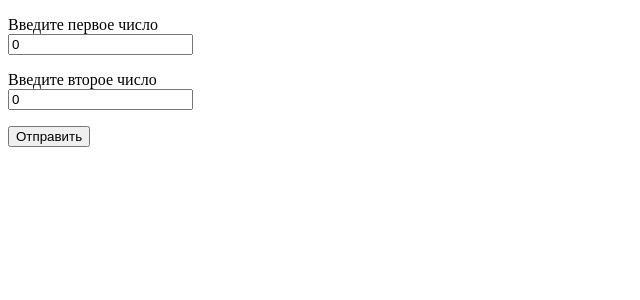
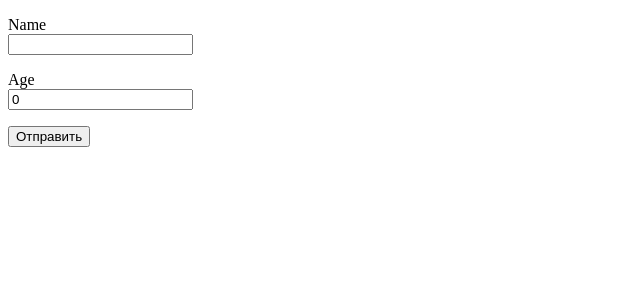
Before and after one commit to martnemov/angular-metanit, an Angular app: page / in a window 1280 px wide. Shown: the top 300 px of the page, without its empty margins (0-640 px from the left). Built offline with nearby package versions, Linux system fonts and the light colour scheme.

Commit message:
Add http lesson

```diff
--- a/src/app/app.component.ts
+++ b/src/app/app.component.ts
@@ -1,9 +1,10 @@
-import {Component, OnInit} from "@angular/core";
+import {Component} from "@angular/core";
 import {FormsModule} from "@angular/forms";
 import {DataService} from "./data.service";
 import {DataComponent} from "./data.component";
 import {LogService} from "./log.service";
 import {HttpService} from "./http.service";
+import {User} from "./user";
 
 @Component({
     selector: "my-app",
@@ -13,43 +14,43 @@ import {HttpService} from "./http.service";
     template: `
         <div>
             <p>
-                <label>Введите первое число</label><br>
-                <input type="number" name="num1" [(ngModel)]="num1"/>
+                <label>Name</label><br>
+                <input type="text" name="name" [(ngModel)]="user.name"/>
             <p>
             <p>
-                <label>Введите второе число</label><br>
-                <input type="number" name="num2" [(ngModel)]="num2"/>
+                <label>Age</label><br>
+                <input type="number" name="age" [(ngModel)]="user.age"/>
             </p>
-            <button (click)="submit()">Отправить</button>
+            <button (click)="submit(this.user)">Отправить</button>
         </div>
         @if (done) {
-            <div>Сумма: {{ sum }}</div>
+            <h3>Ответ сервера</h3>
+            <div>
+                Имя: {{ receivedUser?.name }}<br>
+                Возраст: {{ receivedUser?.age }}
+            </div>
         }
     `,
     styles: [`h1 {
         color: black;
     }`]
 })
-export class AppComponent implements OnInit {
-    num1 = 0;
-    num2 = 0;
-    done = false;
-    sum: number | undefined;
+export class AppComponent {
+    user: User = new User("", 0);
+    receivedUser: User | undefined;
+    done: boolean = false;
 
     constructor(private httpService: HttpService) {
     }
 
-    ngOnInit() {
-
-    }
-
-    submit() {
-        this.httpService.getData(this.num1, this.num2).subscribe(
+    submit(user: User) {
+        this.httpService.postData(this.user).subscribe(
             {
                 next: (data: any) => {
-                    this.sum = data.result;
+                    this.receivedUser = data;
                     this.done = true;
-                }
+                },
+                error: error => console.log(error)
             }
         )
     };
--- a/src/app/http.service.ts
+++ b/src/app/http.service.ts
@@ -1,5 +1,6 @@
 import {Injectable} from '@angular/core';
 import {HttpClient, HttpParams} from "@angular/common/http";
+import {User} from "./user";
 
 
 @Injectable({
@@ -10,6 +11,10 @@ export class HttpService {
     constructor(private http: HttpClient) {
     }
 
+    postData(user: User){
+        return this.http.post("http://localhost:3000/postuser", user);
+    }
+
     getData(num1: number, num2: number) {
         const params = new HttpParams()
             .set("num1", num1.toString())
```
